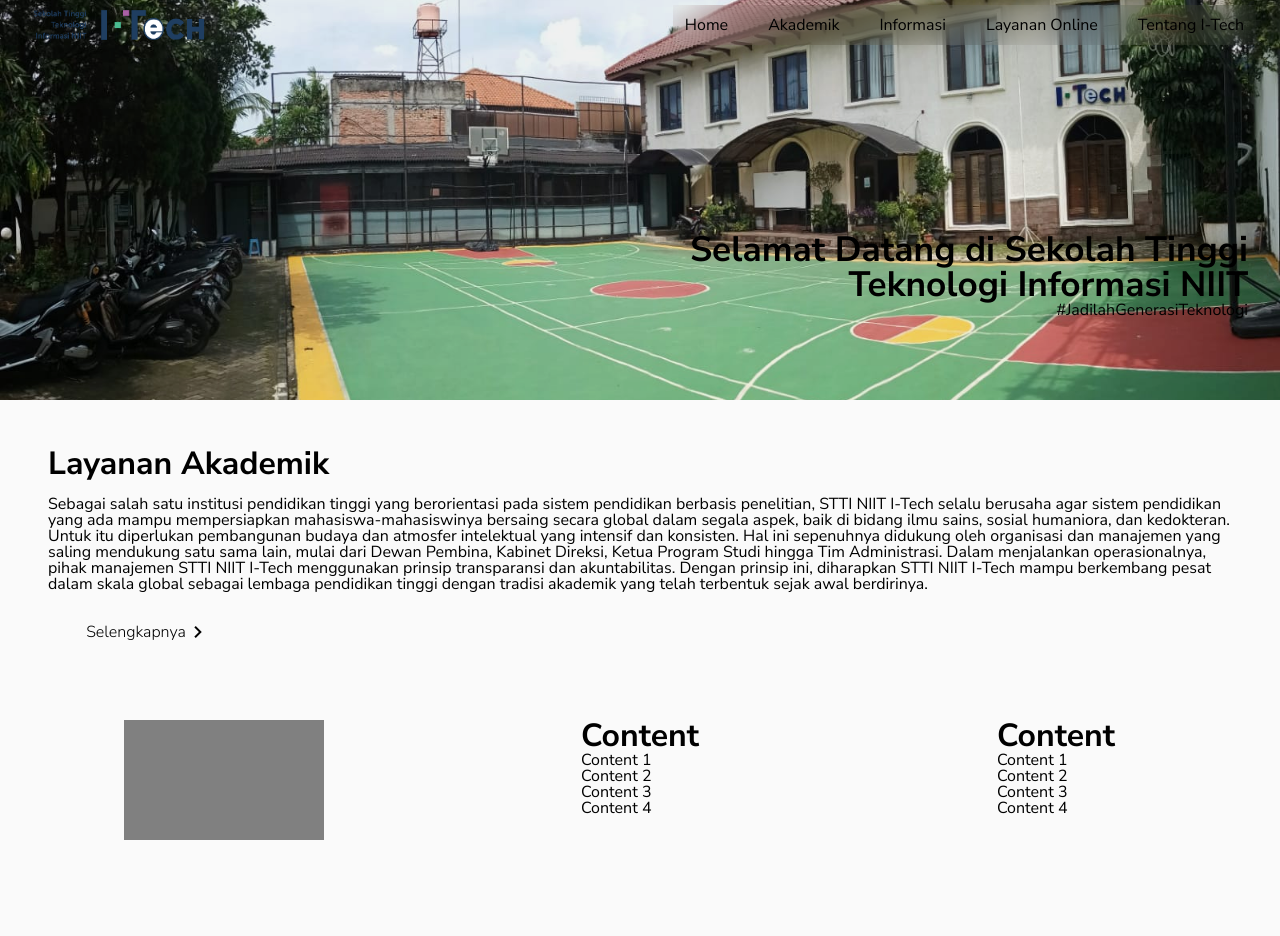
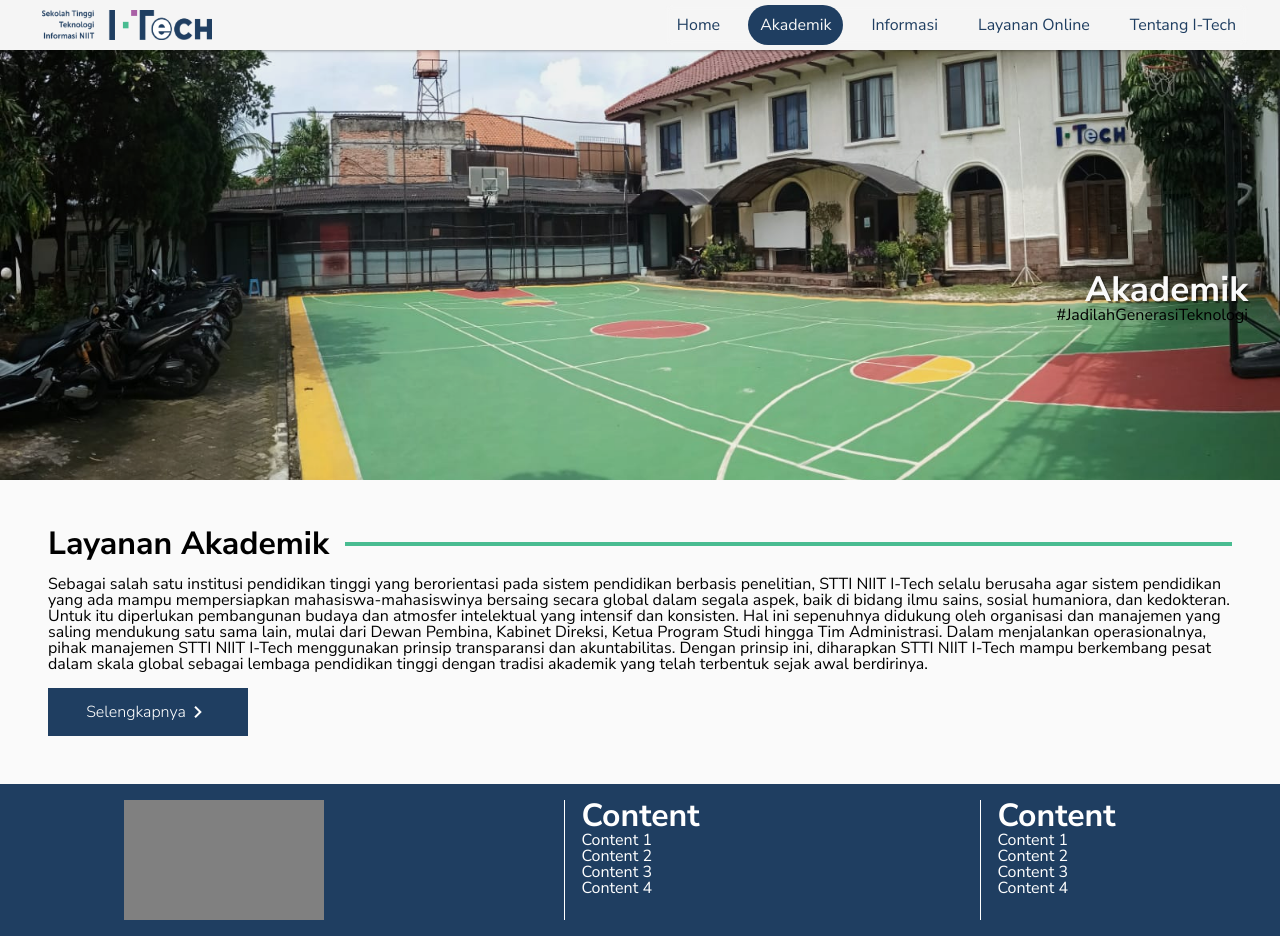
Before and after one commit to MezzyCode/stti-niit-itech-web, a Next.js app: page /akademik in a window 1280 px wide. Before the commit the page ends 856 px from the top, so only its background shows below. Built offline with nearby package versions, Linux system fonts and the light colour scheme.

Commit message:
Refactor according to global var change

```diff
--- a/src/components/footer/footer.css
+++ b/src/components/footer/footer.css
@@ -1,8 +1,8 @@
 .footer {
     display: grid;
     padding: 1rem;
-    color: var(--on-primary);
-    background-color: var(--primary-color);
+    color: var(--color-on-primary);
+    background-color: var(--color-primary);
     justify-items: center;
 }
 
@@ -19,7 +19,7 @@
     }
 
     .footer>div {
-        border-left: 1px solid var(--on-primary);
+        border-left: 1px solid var(--color-on-primary);
         padding: 0 1rem;
     }
 
--- a/src/components/hero/Hero.jsx
+++ b/src/components/hero/Hero.jsx
@@ -1,15 +1,27 @@
+'use client'
+
 import Image from 'next/image'
 import styles from './Hero.module.css';
+import { usePathname } from 'next/navigation';
+import { NAVLINKS } from '@/utils/pathUtils';
 
 export default function Hero() {
+    const pathName = usePathname();
+
+    const getCurrentLinkName = () => {
+        const currentLink = NAVLINKS.find((link) => link.href === pathName);
+        if (currentLink.href === '/') {
+            return 'Selamat Datang di Sekolah Tinggi Teknologi Informasi NIIT'
+        }
+
+        return currentLink ? currentLink.name : '';
+    };
+
     return (
         <div className={styles.container}>
-            <Image className={styles.background}
-                src='/hero-banner/1.jpeg' alt='Foto I-Tech'
-                fill={true}
-            />
+            <Image className={styles.background} src='/hero-banner/1.jpeg' alt='Foto I-Tech' fill={true} />
             <div className={styles.content}>
-                <h1 className={styles.header}>Selamat Datang di Sekolah Tinggi Teknologi Informasi NIIT</h1>
+                <h1 className={styles.header}>{getCurrentLinkName()}</h1>
                 <p>#JadilahGenerasiTeknologi</p>
             </div>
         </div>
--- a/src/components/hero/Hero.module.css
+++ b/src/components/hero/Hero.module.css
@@ -1,6 +1,6 @@
 .container {
     width: 100%;
-    height: 50vh;
+    height: 60vh;
     position: relative;
     overflow: hidden;
 }
@@ -12,6 +12,8 @@
 
 .header {
     font-size: clamp(1rem, 1.5vw + 1rem, 3rem);
+    color: var(--surface-1);
+    text-shadow: 2px 2px 1px hsla(0, 0%, 0%, 0.5);
 }
 
 .content {
--- a/src/components/navbar/Navbar.jsx
+++ b/src/components/navbar/Navbar.jsx
@@ -17,12 +17,11 @@
       {NAVLINKS.map((link) => {
         const isActive = pathName === link.href;
         return (
-          <li
-            key={link.name}>
+          <li key={link.name} >
             <Link
               href={link.href}
               onClick={() => toggle(!visibility)}
-              className={isActive ? styles.active : ''}
+              className={`${styles.navlink} ${isActive ? styles.active : ''}`}
             > {link.name} </Link>
           </li>
         )
--- a/src/components/navbar/Navbar.module.css
+++ b/src/components/navbar/Navbar.module.css
@@ -1,18 +1,22 @@
 .container {
+  position: fixed;
   z-index: 999;
-  position: fixed;
   top: 0;
   width: 100%;
-  padding: 0px 24px;
+  padding: 0 2rem;
   display: flex;
   align-items: center;
   justify-content: space-between;
-  background-color: var(--primary-color);
+  background-color: var(--surface-2);
+  box-shadow: var(--elevation-1);
+}
+/* Implement Later */
+.transparent {
+  background-color: black;
 }
 
 .logo {
   position: relative;
-  background-color: var(--background-color);
   width: fit-content;
   padding: 10px;
 }
@@ -20,18 +24,24 @@
 .navlinks {
   display: flex;
   gap: 1em;
-  backdrop-filter: blur(1rem);
+  backdrop-filter: blur(0.2rem);
 }
 
-.navlinks>li>a {
+.navlink {
   display: flex;
   justify-content: flex-end;
-  color: var(--on-primary);
+  color: var(--color-primary);
   padding: 12px;
+  border-radius: 3rem;
 }
 
-.navlinks .active {
-  color: var(--secondary-color);
+.navlink:hover {
+  background-color: var(--surface-5);
+}
+
+.navlink.active {
+  color: var(--surface-2);
+  background-color: var(--color-primary);
 }
 
 /* Navigation Mobile */
@@ -39,10 +49,10 @@
   .navlinks {
     flex-direction: column;
     position: fixed;
-    inset: 0 0 0 40%;
+    inset: 0 0 0 60%;
     padding: 4rem 2rem;
     text-align: end;
-    background-color: hsl(0deg 0% 0% / 77%);
+    background-color: hsl(0deg 0% 0% / 65%);
     transform: translateX(100%);
     transition: transform 350ms ease-in-out;
   }
@@ -50,4 +60,8 @@
   .navlinks[visibility="true"] {
     transform: translateX(0%);
   }
+
+  .navlink {
+    color: var(--surface-2);
+  }
 }
--- a/src/components/navbar/hamburger.css
+++ b/src/components/navbar/hamburger.css
@@ -5,12 +5,12 @@
 
 @media (max-width: 60rem) {
   .hamburger-react[aria-expanded='false'] {
-    color: var(--on-primary);
+    color: var(--color-primary);
   }
 
   .hamburger-react {
     display: block;
-    color: var(--secondary-color);
+    color: var(--surface-2);
   }
 
 }
--- a/src/components/styled-header.css
+++ b/src/components/styled-header.css
@@ -14,5 +14,5 @@
     display: flex;
     width: 100%;
     height: 0.2rem;
-    background: var(--secondary-color);
+    background: var(--color-secondary);
 }
--- a/src/components/styled-link.css
+++ b/src/components/styled-link.css
@@ -2,8 +2,8 @@
     display: flex;
     align-items: center;
     justify-content: center;
-    background-color: var(--primary-color);
-    color: var(--on-primary);
+    background-color: var(--color-primary);
+    color: var(--color-on-primary);
     padding: 12px 24px;
     width: 200px;
     font-weight: 300;
```
